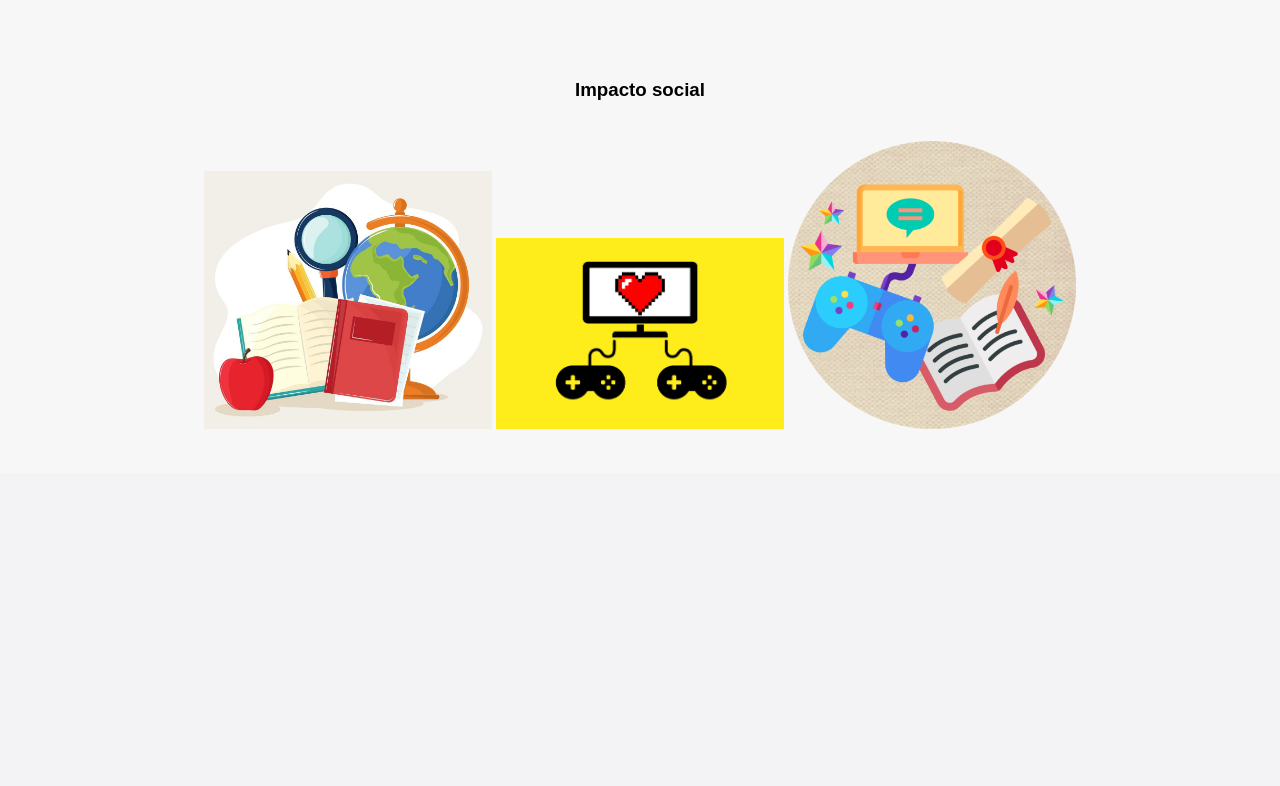
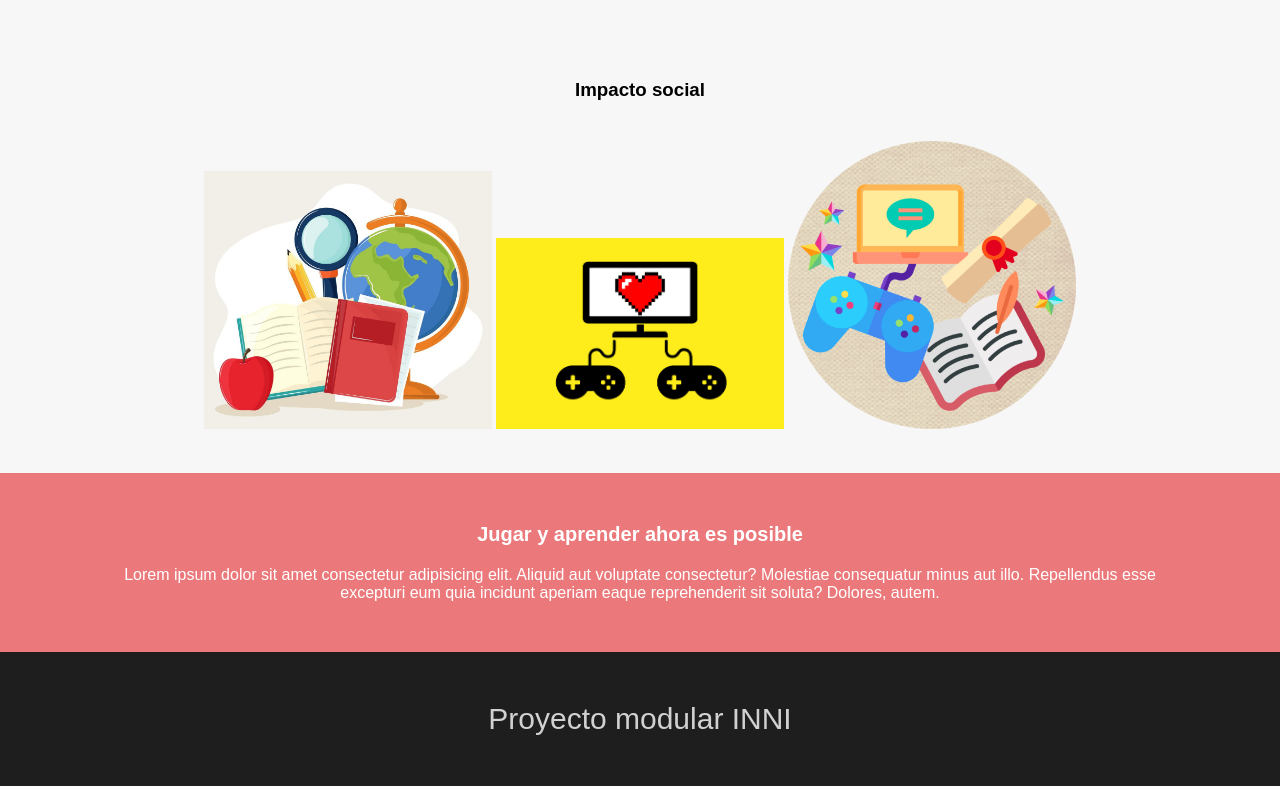
Before and after one commit to Alexan-999/MathAdventure, a PHP site: page /inicio.php in a window 1280 px wide. Shown: the part 1163-1949 px from the top of the page. Before the commit the page ends 1592 px from the top, so only its background shows below. Run offline with PHP 8.4, Linux system fonts and the light colour scheme; the visitor is signed in with stand-in values (Sample User, id 1); some web fonts are replaced.

Commit message:
Add two more secions and footer

```diff
--- a/assets/css/estilos-index.css
+++ b/assets/css/estilos-index.css
@@ -86,6 +86,7 @@ main {
     width: 100%;
     background-color: #f7f7f7;
     padding: 40px;
+    text-align: center;
 }
 
 .content-module{
@@ -98,6 +99,11 @@ main {
     margin-top: 40px;
 }
 
+/* @media screen and (max-width:600px) {
+    .content-module h3{
+        margin-top: 100%;
+    }
+} */
 .content-module img{
     margin-top: 40px;
     width: 30%;
@@ -108,3 +114,26 @@ main {
     transform: rotate(-10deg);
     transition: all 300ms;
 }
+
+/* Content four */
+
+.content-four{
+    width: 100%;
+    background: #eb797b;
+}
+
+.content-item4{
+    width: 90%;
+    padding: 50px;
+    margin: auto;
+    color: white;
+    text-align: center;
+}
+
+.content-item4 h4{
+    font-size: 20px;
+}
+
+.content-item4 p{
+    margin-top: 20px;
+}
--- /dev/null
+++ b/assets/css/footer.css
@@ -0,0 +1,12 @@
+footer {
+    margin-top: 60px;
+    padding: 50px;
+    font-size: 30px;
+    text-align: center;
+    background: #1e1e1e;
+    color: #d1d1d1;
+}
+
+footer p:hover{
+    color: #eb797b;
+}
--- a/assets/css/menu.css
+++ b/assets/css/menu.css
@@ -46,6 +46,12 @@ header {
     color: white;
 }
 
+.menu li:nth-child(1) a{
+    background:#df6666;
+    color:white;
+    border-radius:20px;
+}
+
 #check {
     display: none;
 }
--- a/inicio.php
+++ b/inicio.php
@@ -24,6 +24,8 @@
     <link rel="stylesheet" href="./assets/css/icons/fontello.css">
     <link rel="stylesheet" href="./assets/css/menu.css">
     <link rel="stylesheet" href="./assets/css/estilos-index.css">
+    <link rel="stylesheet" href="./assets/css/footer.css">
+    <meta name="viewport" content="width=device-width, user-scalable=no, initial-scale=1.0, maximum-scale=1.0, minimum-scale=1.0">
 </head>
 <body>
 
@@ -34,7 +36,7 @@
 
        <nav class="menu">
             <ul>
-                <li><a href="#" style="background:#df6666;color:white;border-radius:20px;">Inicio</a></li>
+                <li><a href="#">Inicio</a></li>
                 <li><a href="#">Acerca de</a></li>
                 <li><a href="#">Misión y Visión</a></li>
                 <li><a href="./php/cerrar_sesion.php">Cerrar Sesión</a></li>
@@ -80,6 +82,15 @@
                 <img src="./assets/images/Gamificacion.png" alt="Gamificacion">
             </div>
         </div>
+        <div class="content-four">
+            <div class="content-item4">
+                <h4>Jugar y aprender ahora es posible</h4>
+                <p>Lorem ipsum dolor sit amet consectetur adipisicing elit. Aliquid aut voluptate consectetur? Molestiae consequatur minus aut illo. Repellendus esse excepturi eum quia incidunt aperiam eaque reprehenderit sit soluta? Dolores, autem.</p>
+            </div>
+        </div>
     </main>
+    <footer>
+        <p>Proyecto modular INNI</p>
+    </footer>
 </body>
 </html>
```
